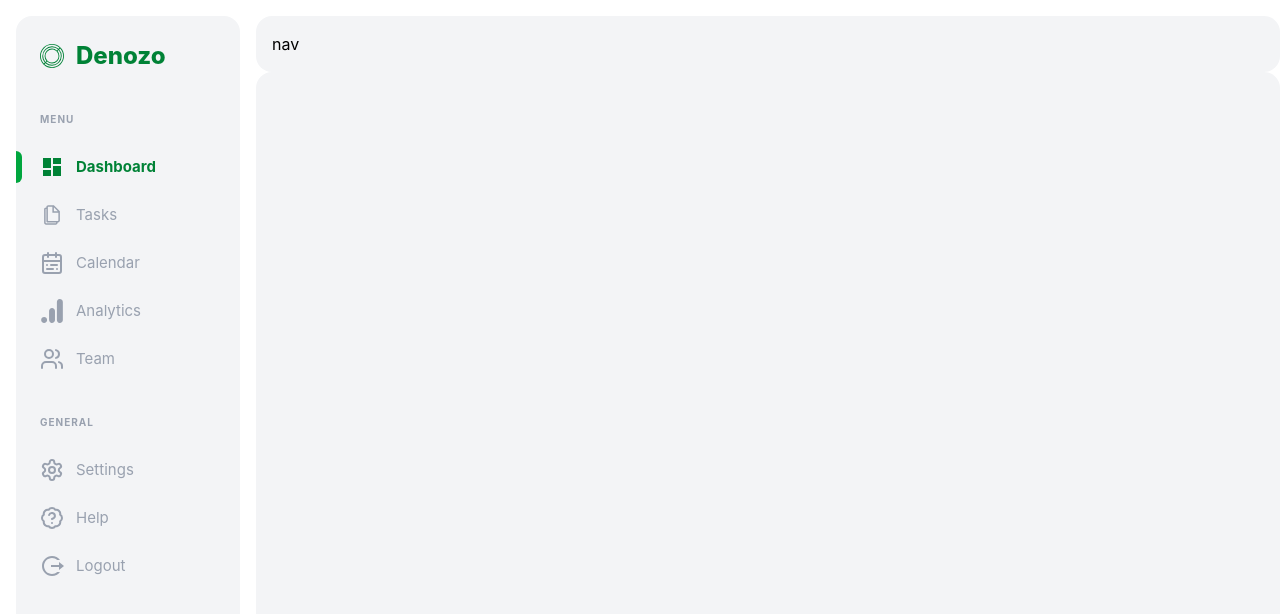
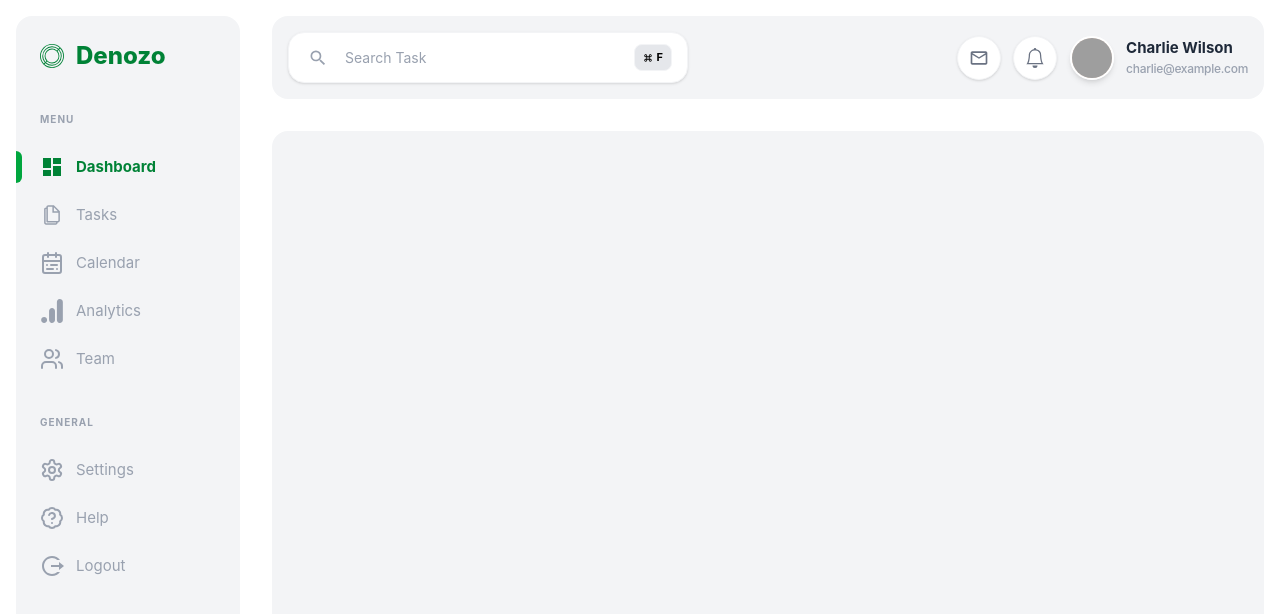
Before and after one commit to mohyminulislam-mi/Donezo-Dashboard, a React (Vite) app: page / in a window 1280 px wide. Shown: the top 614 px of the page. Built offline with nearby package versions, Linux system fonts and the light colour scheme; grey boxes are pictures that could not be loaded.

Commit message:
make Navbar section

```diff
--- a/src/Layouts/DashboardLayout.jsx
+++ b/src/Layouts/DashboardLayout.jsx
@@ -1,10 +1,11 @@
 import React from "react";
 import Sidebar from "../components/Sidebar";
 import { Outlet } from "react-router";
+import Navbar from "../components/Navbar";
 
 const DashboardLayout = () => {
   return (
-    <main className="min-h-screen bg-white">
+    <main className="min-h-screen bg-white p-4">
       {/* Sidebar */}
       <aside className="fixed top-4 left-4 w-20 md:w-56 h-full bg-gray-100 rounded-2xl">
         <Sidebar />
@@ -13,9 +14,12 @@ const DashboardLayout = () => {
       {/* Body Content */}
       <section className="ml-26 md:ml-64">
         {/* Navbar */}
-        <nav className="sticky top-4 bg-gray-100 rounded-2xl p-4 mb-4">nav</nav>
+        <nav className="sticky top-4 bg-gray-100 rounded-2xl p-4">
+          {" "}
+          <Navbar />
+        </nav>
         {/* Main Content */}
-        <div className="bg-gray-100 rounded-2xl p-4 min-h-[80vh]">
+        <div className="bg-gray-100 rounded-2xl p-4 min-h-[80vh] mt-4 md:mt-8">
           <Outlet></Outlet>{" "}
         </div>
       </section>
--- /dev/null
+++ b/src/components/Navbar.jsx
@@ -0,0 +1,66 @@
+import React from "react";
+import {
+  MdKeyboardCommandKey,
+  MdMailOutline,
+  MdOutlineSearch,
+} from "react-icons/md";
+import { BsBell } from "react-icons/bs";
+import { IoMdMenu } from "react-icons/io";
+
+const Navbar = () => {
+  return (
+    <nav className="w-full flex items-center justify-between ">
+      <div className="flex items-center gap-4 flex-1">
+        {/* ssearch bar */}
+        <div className="relative items-center w-full max-w-100 hidden md:flex">
+          <MdOutlineSearch
+            className="absolute left-5 text-gray-400"
+            size={20}
+          />
+          <input
+            type="text"
+            placeholder="Search Task"
+            className="w-full bg-white border border-gray-100 rounded-2xl py-3.5 pl-14 pr-16 text-[14px] focus:outline-none focus:ring-1 focus:ring-[#006442] shadow-sm text-gray-600 placeholder:text-gray-400"
+          />
+          <div className="absolute right-4 flex items-center gap-1 bg-gray-200 border border-gray-100 px-2 py-1 rounded-lg text-gray-400 text-[11px] font-bold">
+            <MdKeyboardCommandKey size={10} className="text-black" />
+            <span className="text-black">F</span>
+          </div>
+        </div>{" "}
+      </div>
+
+      {/* Right Actions */}
+      <div className="flex items-center gap-3">
+        <div className="flex items-center gap-3">
+          <button className="w-11 h-11 bg-white border border-gray-100 rounded-full flex items-center justify-center text-gray-500 hover:text-[#006442] transition-colors shadow-sm">
+            <MdMailOutline size={20} />
+          </button>
+          <button className="w-11 h-11 bg-white border border-gray-100 rounded-full flex items-center justify-center text-gray-500 hover:text-[#006442] transition-colors shadow-sm relative">
+            <BsBell size={20} />
+          </button>
+        </div>
+
+        {/* User Profile */}
+        <div className="flex items-center gap-3 border-l border-gray-100">
+          <div className="w-11 h-11 rounded-full overflow-hidden border-2 border-white shadow-md">
+            <img
+              src="https://i.ibb.co.com/hxfh76FJ/users.png"
+              alt="User"
+              className="w-full h-full object-cover bg-[#FFE4D6]"
+            />
+          </div>
+          <div className="md:flex flex-col hidden">
+            <span className="text-[15px] font-bold text-gray-800">
+              Charlie Wilson
+            </span>
+            <span className="text-[12px] text-gray-400 font-medium tracking-tight overflow-hidden text-ellipsis whitespace-nowrap max-w-37.5">
+              charlie@example.com
+            </span>
+          </div>
+        </div>
+      </div>
+    </nav>
+  );
+};
+
+export default Navbar;
```
